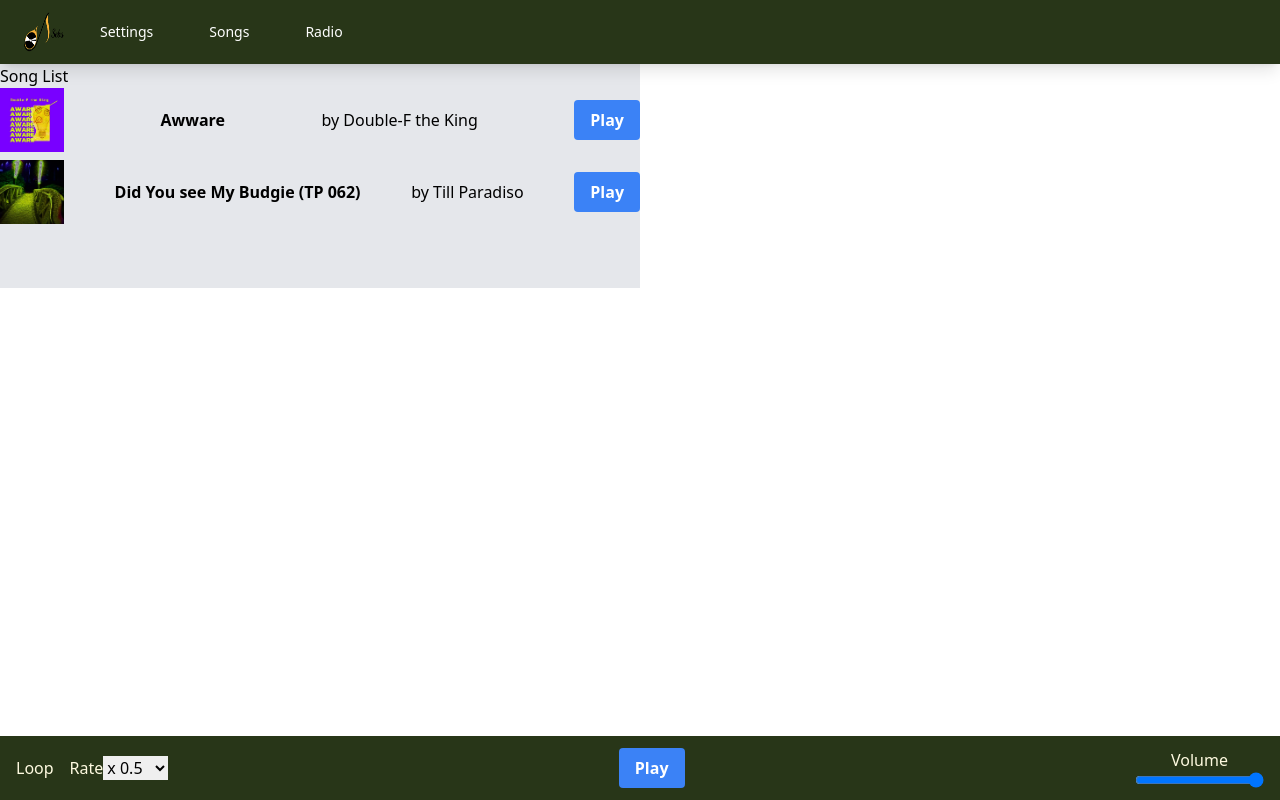
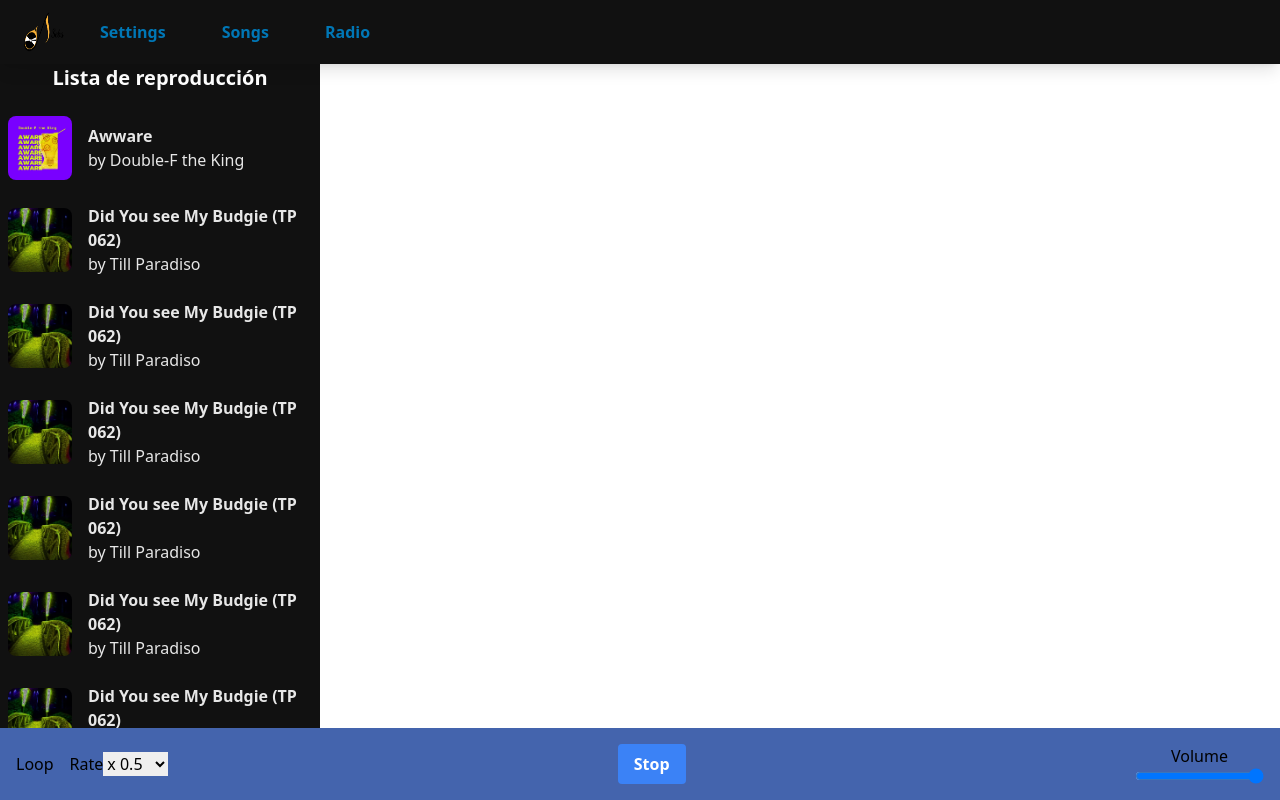
Before and after one commit to Albebu/music-player, a React (Vite) app: page / in a window 1280 px wide. Built offline with nearby package versions, Linux system fonts and the light colour scheme.

Commit message:
Commit alertante

```diff
--- a/index.html
+++ b/index.html
@@ -9,7 +9,7 @@
 
   </head>
   <body>
-    <div id="root"></div>
+    <div id="root" class="h-screen"></div>
     <script type="module" src="/src/main.jsx"></script>
   </body>
 </html>
--- a/public/songs.json
+++ b/public/songs.json
@@ -16,5 +16,86 @@
         "license_type": "CC BY-SA",
         "song_path": "./songs/Till Paradiso - Did You see My Budgie (TP 062).mp3",
         "image_path": "./songs-images/Did You see My Budgie.jpg"
+    },
+    {
+        "id": 2,
+        "title": "Did You see My Budgie (TP 062)",
+        "artist_name": "Till Paradiso",
+        "source": "Free Music Archive",
+        "license_type": "CC BY-SA",
+        "song_path": "./songs/Till Paradiso - Did You see My Budgie (TP 062).mp3",
+        "image_path": "./songs-images/Did You see My Budgie.jpg"
+    },
+    {
+        "id": 3,
+        "title": "Did You see My Budgie (TP 062)",
+        "artist_name": "Till Paradiso",
+        "source": "Free Music Archive",
+        "license_type": "CC BY-SA",
+        "song_path": "./songs/Till Paradiso - Did You see My Budgie (TP 062).mp3",
+        "image_path": "./songs-images/Did You see My Budgie.jpg"
+    },
+    {
+        "id": 4,
+        "title": "Did You see My Budgie (TP 062)",
+        "artist_name": "Till Paradiso",
+        "source": "Free Music Archive",
+        "license_type": "CC BY-SA",
+        "song_path": "./songs/Till Paradiso - Did You see My Budgie (TP 062).mp3",
+        "image_path": "./songs-images/Did You see My Budgie.jpg"
+    },
+    {
+        "id": 5,
+        "title": "Did You see My Budgie (TP 062)",
+        "artist_name": "Till Paradiso",
+        "source": "Free Music Archive",
+        "license_type": "CC BY-SA",
+        "song_path": "./songs/Till Paradiso - Did You see My Budgie (TP 062).mp3",
+        "image_path": "./songs-images/Did You see My Budgie.jpg"
+    },
+    {
+        "id": 6,
+        "title": "Did You see My Budgie (TP 062)",
+        "artist_name": "Till Paradiso",
+        "source": "Free Music Archive",
+        "license_type": "CC BY-SA",
+        "song_path": "./songs/Till Paradiso - Did You see My Budgie (TP 062).mp3",
+        "image_path": "./songs-images/Did You see My Budgie.jpg"
+    },
+    {
+        "id": 7,
+        "title": "Did You see My Budgie (TP 062)",
+        "artist_name": "Till Paradiso",
+        "source": "Free Music Archive",
+        "license_type": "CC BY-SA",
+        "song_path": "./songs/Till Paradiso - Did You see My Budgie (TP 062).mp3",
+        "image_path": "./songs-images/Did You see My Budgie.jpg"
+    },
+    {
+        "id": 8,
+        "title": "Did You see My Budgie (TP 062)",
+        "artist_name": "Till Paradiso",
+        "source": "Free Music Archive",
+        "license_type": "CC BY-SA",
+        "song_path": "./songs/Till Paradiso - Did You see My Budgie (TP 062).mp3",
+        "image_path": "./songs-images/Did You see My Budgie.jpg"
+    },
+    {
+        "id": 9,
+        "title": "Did You see My Budgie (TP 062)",
+        "artist_name": "Till Paradiso",
+        "source": "Free Music Archive",
+        "license_type": "CC BY-SA",
+        "song_path": "./songs/Till Paradiso - Did You see My Budgie (TP 062).mp3",
+        "image_path": "./songs-images/Did You see My Budgie.jpg"
+    },
+    {
+        "id": 10,
+        "title": "Did You see My Budgie (TP 062)",
+        "artist_name": "Till Paradiso",
+        "source": "Free Music Archive",
+        "license_type": "CC BY-SA",
+        "song_path": "./songs/Till Paradiso - Did You see My Budgie (TP 062).mp3",
+        "image_path": "./songs-images/Did You see My Budgie.jpg"
     }
 ]
--- a/src/App.jsx
+++ b/src/App.jsx
@@ -38,7 +38,6 @@ const App = () => {
 
 
   const handlePlayButton = (song) => {
-    console.log(song.id)
     // Stop the current sound if it's playing
     if (song.id === playingSongIndex) {
       if (soundRef.current && !isPaused) {
@@ -85,15 +84,13 @@ const App = () => {
       }
   };
 
-  console.log(songs)
-
   const playNextSong = () => {
     const nextIndex = (playingSongIndex + 1) % songs.length;
     handlePlayButton(nextIndex);
   };
 
   const handleVolumeChange = (volume) => {
-    Howler.volume(volume);
+    soundRef.current.volume(volume);
   };
 
   const handleLoopButton = () => {
@@ -149,6 +146,8 @@ const App = () => {
     rate={rate}
     isPaused={isPaused}
     handlePlayButton={handlePlayButton}
+    soundRef={soundRef}
+    setIsPaused={setIsPaused}
   />
 </div>
 
--- a/src/components/Controls.jsx
+++ b/src/components/Controls.jsx
@@ -1,6 +1,21 @@
-const Controls = ({ handleVolumeChange, handleLoopButton, handleRateChange, loop, rate, handlePlayButton, isPaused }) => {
+const Controls = ({ handleVolumeChange, handleLoopButton, handleRateChange, loop, rate, handlePlayButton, isPaused, setIsPaused, soundRef }) => {
+    const handleButton = () => {
+        console.log("entro en el boton")
+        console.log(soundRef.current)
+        if (soundRef.current) {
+            if (!isPaused) {
+                soundRef.current.stop();
+                setIsPaused(true);
+            }
+            else {
+                soundRef.current.play();
+                setIsPaused(false);
+            }
+        }
+    }
+
     return (
-      <section className="w-full h-16 bg-pakistanGreen text-cornsilk flex items-center px-4 fixed bottom-0">
+      <section className="w-full h-[4.5em] bg-strongBlue text-cornsilk flex items-center px-4 fixed bottom-0">
           <div className="flex items-center gap-4">
               <button onClick={handleLoopButton}>
                   {loop ? 'Do not loop' : 'Loop'}
@@ -19,8 +34,8 @@ const Controls = ({ handleVolumeChange, handleLoopButton, handleRateChange, loop
               </div>
           </div>
           <div className="flex-grow flex justify-center">
-              <button onClick={() => handlePlayButton(song)} className="bg-blue-500 hover:bg-blue-700 text-white font-bold py-2 px-4 rounded">
-                  {isPaused ? 'Stop' : 'Play'}
+              <button onClick={handleButton} className="bg-blue-500 hover:bg-blue-700 text-white font-bold py-2 px-4 rounded">
+                  {!isPaused ? 'Stop' : 'Play'}
               </button>
           </div>
           <div className="flex flex-col items-center">
--- a/src/components/Nav.jsx
+++ b/src/components/Nav.jsx
@@ -3,7 +3,7 @@ import logo from '../assets/Logo-Sebs.png';
 const Nav = () => {
     return(
         <>
-            <nav className="bg-pakistanGreen shadow-lg fixed w-full">
+            <nav className="bg-[#111111] shadow-lg fixed w-full text-[#0077b6] font-semibold text-l">
                     <div className="flex items-center h-16 ml-6">
                         {/* Logo a la izquierda */}
                         <div className="flex-shrink-0">
@@ -11,9 +11,9 @@ const Nav = () => {
                         </div>
                         {/* Menú justo al lado del logo */}
                         <div className="ml-6 flex space-x-8">
-                            <a href="#settings" className="text-white hover:text-gray-300 px-3 py-2 rounded-md text-sm font-medium">Settings</a>
-                            <a href="#songs" className="text-white hover:text-gray-300 px-3 py-2 rounded-md text-sm font-medium">Songs</a>
-                            <a href="#radio" className="text-white hover:text-gray-300 px-3 py-2 rounded-md text-sm font-medium">Radio</a>
+                            <a href="#settings" className="hover:text-gray-300 px-3 py-2 rounded-md ">Settings</a>
+                            <a href="#songs" className="hover:text-gray-300 px-3 py-2 rounded-md">Songs</a>
+                            <a href="#radio" className="hover:text-gray-300 px-3 py-2 rounded-md">Radio</a>
                         </div>
                     </div>
             </nav>
--- a/src/components/SongList.jsx
+++ b/src/components/SongList.jsx
@@ -1,18 +1,17 @@
-const SongList = ({ songs, playingSongIndex, handlePlayButton, isPaused }) => {
+const SongList = ({ songs, handlePlayButton }) => {
   return (
-    <aside className="overflow-y-auto h-full bg-gray-200 mt-16"> {/* Asegúrate de usar overflow-y-auto */}
-      <h1>Song List</h1>
+    <aside className="overflow-y-auto h-[46rem] bg-[#111111]  mt-16 w-3/6 flex flex-col " > {/* Limita la altura a 36rem y habilita el scroll vertical */}
+      <h2 className="text-xl font-semibold mb-4 text-white text-center  ">Lista de reproducción</h2>
       <ul className="space-y-2"> {/* Añade algo de espacio entre los elementos */}
         {songs.map((song, index) => (
-          <li key={song.id} className="flex justify-between items-center">
-            <img src={song.image_path} alt="Image cover the song" className="w-16"/>
-            <strong>{song.title}</strong> by {song.artist_name}
-            <button
-              onClick={() => handlePlayButton(song)}
-              className="bg-blue-500 hover:bg-blue-700 text-white font-bold py-2 px-4 rounded"
-            >
-              {playingSongIndex === index && !isPaused ? 'Stop' : 'Play'}
-            </button>
+          <li key={index}
+            className="flex text-[#E7E7E7] items-center p-2 hover:bg-teal-500 hover:bg-opacity-20 rounded cursor-pointer gap-4"
+            onClick={() => handlePlayButton(song)}> {/* Asegúrate de pasar el índice correcto */}
+            <img src={song.image_path} alt="Image cover the song" className="w-16 rounded-lg"/>
+            <div className="flex flex-col">
+              <strong>{song.title}</strong>
+              <span> by {song.artist_name}</span>
+            </div>
           </li>
         ))}
       </ul>
--- a/src/output.css
+++ b/src/output.css
@@ -554,21 +554,32 @@ video {
   display: none;
 }
 
-.mx-auto {
-  margin-left: auto;
-  margin-right: auto;
+.fixed {
+  position: fixed;
+}
+
+.bottom-0 {
+  bottom: 0px;
+}
+
+.mb-4 {
+  margin-bottom: 1rem;
 }
 
 .ml-6 {
   margin-left: 1.5rem;
 }
 
+.mt-16 {
+  margin-top: 4rem;
+}
+
 .flex {
   display: flex;
 }
 
-.hidden {
-  display: none;
+.grid {
+  display: grid;
 }
 
 .h-10 {
@@ -579,20 +590,64 @@ video {
   height: 4rem;
 }
 
+.h-\[4\.5em\] {
+  height: 4.5em;
+}
+
+.h-\[46rem\] {
+  height: 46rem;
+}
+
+.h-full {
+  height: 100%;
+}
+
+.h-screen {
+  height: 100vh;
+}
+
 .w-10 {
   width: 2.5rem;
 }
 
-.max-w-7xl {
-  max-width: 80rem;
+.w-16 {
+  width: 4rem;
+}
+
+.w-3\/6 {
+  width: 50%;
+}
+
+.w-full {
+  width: 100%;
 }
 
 .flex-shrink-0 {
   flex-shrink: 0;
 }
 
+.flex-grow {
+  flex-grow: 1;
+}
+
+.cursor-pointer {
+  cursor: pointer;
+}
+
+.grid-cols-2 {
+  grid-template-columns: repeat(2, minmax(0, 1fr));
+}
+
+.grid-rows-\[auto_1fr_auto\] {
+  grid-template-rows: auto 1fr auto;
+}
+
 .flex-row {
   flex-direction: row;
+}
+
+.flex-col {
+  flex-direction: column;
 }
 
 .content-center {
@@ -607,14 +662,32 @@ video {
   justify-content: center;
 }
 
-.justify-between {
-  justify-content: space-between;
+.gap-4 {
+  gap: 1rem;
 }
 
 .space-x-8 > :not([hidden]) ~ :not([hidden]) {
   --tw-space-x-reverse: 0;
   margin-right: calc(2rem * var(--tw-space-x-reverse));
   margin-left: calc(2rem * calc(1 - var(--tw-space-x-reverse)));
+}
+
+.space-y-2 > :not([hidden]) ~ :not([hidden]) {
+  --tw-space-y-reverse: 0;
+  margin-top: calc(0.5rem * calc(1 - var(--tw-space-y-reverse)));
+  margin-bottom: calc(0.5rem * var(--tw-space-y-reverse));
+}
+
+.justify-self-auto {
+  justify-self: auto;
+}
+
+.justify-self-center {
+  justify-self: center;
+}
+
+.overflow-y-auto {
+  overflow-y: auto;
 }
 
 .rounded {
@@ -625,9 +698,32 @@ video {
   border-radius: 0.375rem;
 }
 
-.bg-gray-400 {
+.rounded-lg {
+  border-radius: 0.5rem;
+}
+
+.rounded-xl {
+  border-radius: 0.75rem;
+}
+
+.bg-blue-500 {
   --tw-bg-opacity: 1;
-  background-color: rgb(156 163 175 / var(--tw-bg-opacity));
+  background-color: rgb(59 130 246 / var(--tw-bg-opacity));
+}
+
+.bg-blue-800 {
+  --tw-bg-opacity: 1;
+  background-color: rgb(30 64 175 / var(--tw-bg-opacity));
+}
+
+.bg-strongBlue {
+  --tw-bg-opacity: 1;
+  background-color: rgb(68 100 173 / var(--tw-bg-opacity));
+}
+
+.bg-ligthBlue {
+  --tw-bg-opacity: 1;
+  background-color: rgb(164 176 245 / var(--tw-bg-opacity));
 }
 
 .bg-black {
@@ -635,14 +731,22 @@ video {
   background-color: rgb(0 0 0 / var(--tw-bg-opacity));
 }
 
-.bg-blue-500 {
+.bg-\[\#111111\] {
   --tw-bg-opacity: 1;
-  background-color: rgb(59 130 246 / var(--tw-bg-opacity));
+  background-color: rgb(17 17 17 / var(--tw-bg-opacity));
 }
 
-.bg-blue-600 {
-  --tw-bg-opacity: 1;
-  background-color: rgb(37 99 235 / var(--tw-bg-opacity));
+.bg-opacity-60 {
+  --tw-bg-opacity: 0.6;
+}
+
+.p-2 {
+  padding: 0.5rem;
+}
+
+.px-3 {
+  padding-left: 0.75rem;
+  padding-right: 0.75rem;
 }
 
 .px-4 {
@@ -655,14 +759,18 @@ video {
   padding-bottom: 0.5rem;
 }
 
-.px-3 {
-  padding-left: 0.75rem;
-  padding-right: 0.75rem;
+.text-center {
+  text-align: center;
 }
 
 .text-sm {
   font-size: 0.875rem;
   line-height: 1.25rem;
+}
+
+.text-xl {
+  font-size: 1.25rem;
+  line-height: 1.75rem;
 }
 
 .font-bold {
@@ -673,9 +781,45 @@ video {
   font-weight: 500;
 }
 
+.font-semibold {
+  font-weight: 600;
+}
+
+.text-black {
+  --tw-text-opacity: 1;
+  color: rgb(0 0 0 / var(--tw-text-opacity));
+}
+
 .text-white {
   --tw-text-opacity: 1;
   color: rgb(255 255 255 / var(--tw-text-opacity));
+}
+
+.text-\[\#E7E7E7\] {
+  --tw-text-opacity: 1;
+  color: rgb(231 231 231 / var(--tw-text-opacity));
+}
+
+.text-\[\] {
+  color: ;
+}
+
+.text-\[\#4464AD\] {
+  --tw-text-opacity: 1;
+  color: rgb(68 100 173 / var(--tw-text-opacity));
+}
+
+.text-\[\#0077b6\] {
+  --tw-text-opacity: 1;
+  color: rgb(0 119 182 / var(--tw-text-opacity));
+}
+
+.text-\[\#font-semibold\] {
+  color: #font-semibold;
+}
+
+.text-\[\#\] {
+  color: #;
 }
 
 .shadow-lg {
@@ -689,27 +833,16 @@ video {
   background-color: rgb(29 78 216 / var(--tw-bg-opacity));
 }
 
+.hover\:bg-teal-500:hover {
+  --tw-bg-opacity: 1;
+  background-color: rgb(20 184 166 / var(--tw-bg-opacity));
+}
+
+.hover\:bg-opacity-20:hover {
+  --tw-bg-opacity: 0.2;
+}
+
 .hover\:text-gray-300:hover {
   --tw-text-opacity: 1;
   color: rgb(209 213 219 / var(--tw-text-opacity));
 }
-
-@media (min-width: 640px) {
-  .sm\:px-6 {
-    padding-left: 1.5rem;
-    padding-right: 1.5rem;
-  }
-}
-
-@media (min-width: 768px) {
-  .md\:flex {
-    display: flex;
-  }
-}
-
-@media (min-width: 1024px) {
-  .lg\:px-8 {
-    padding-left: 2rem;
-    padding-right: 2rem;
-  }
-}
```
Also changed, not shown: tailwind.config.js (+3 -5 lines), información diversa.txt.
